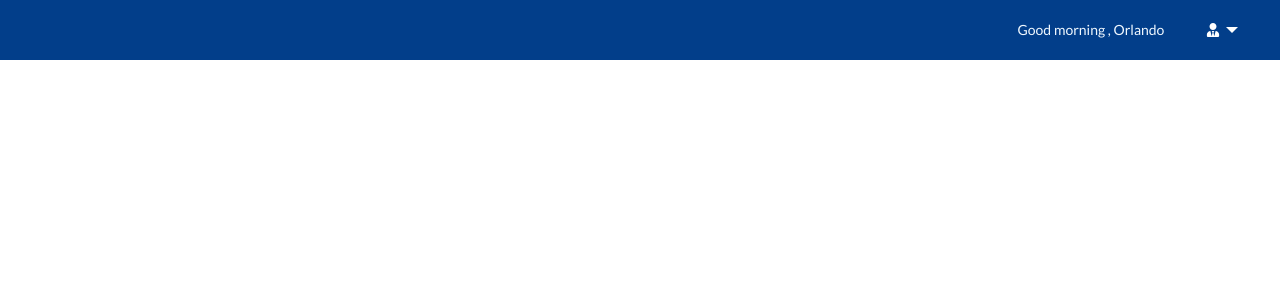
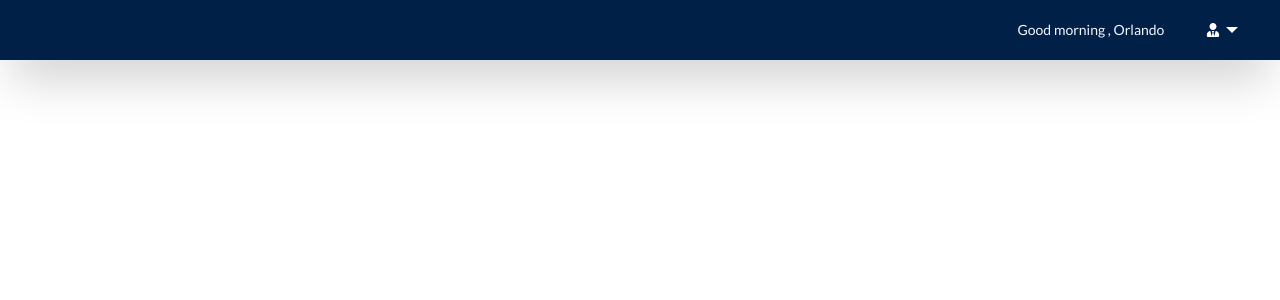
Before and after one commit to shawlycode/fastcare-clinic, a React (Create React App) app: page /sidebar in a window 1280 px wide. Shown: the top 300 px of the page. Built offline with nearby package versions, Linux system fonts and the light colour scheme; some icons are missing.

Commit message:
changed navbar color

```diff
--- a/src/components/sidebar/SubMenu.jsx
+++ b/src/components/sidebar/SubMenu.jsx
@@ -37,7 +37,7 @@ const DropdownLink = styled(Link)`
   padding-top:0;
   margin:0;
   &:hover {
-    background: #ffff;
+    background: transparent;
     cursor: pointer;
   }
 `;
--- a/src/components/sidebar/sidebar.css
+++ b/src/components/sidebar/sidebar.css
@@ -18,12 +18,13 @@
   /* padding-bottom: 3rem; */
 }
 .icon__container {
-  background-color: #023e8a;
+  background-color: #012047;
   display: flex;
   justify-content: space-between;
   height: 60px;
   width: 100vw;
   position: fixed;
+  box-shadow: rgba(0, 0, 0, 0.25) 0px 25px 50px -12px;
 }
 .icon-nav {
   color: #fff;
--- a/src/pages/logout/logout.css
+++ b/src/pages/logout/logout.css
@@ -11,7 +11,7 @@
   color: #ffff;
 }
 .dropdown-menu {
-  background-color: #023e8a;
+  background-color: #012047;
   border: none;
   align-items: center;
   padding-left: 1rem;
```
